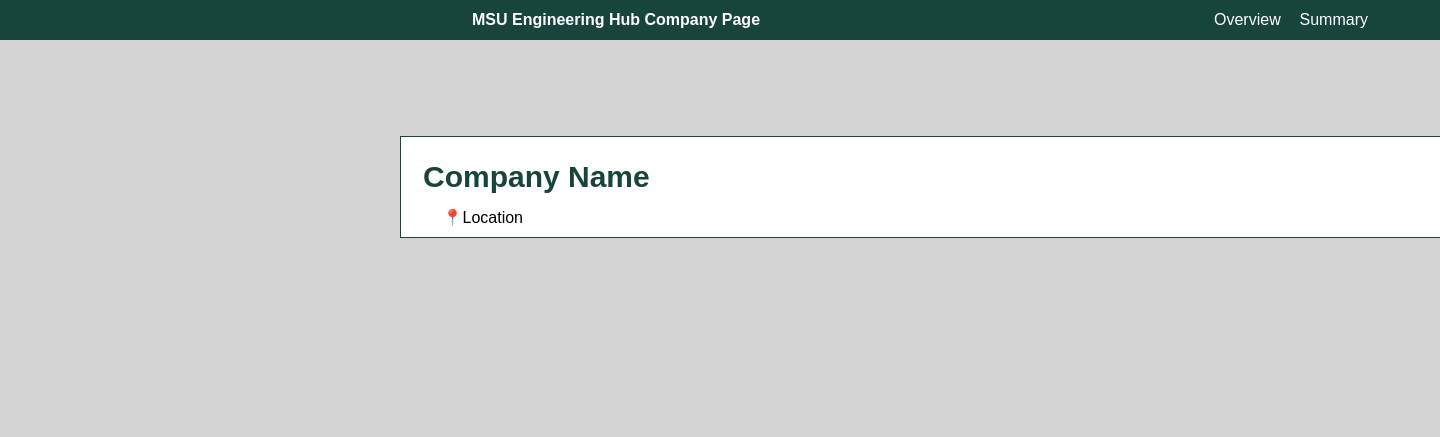
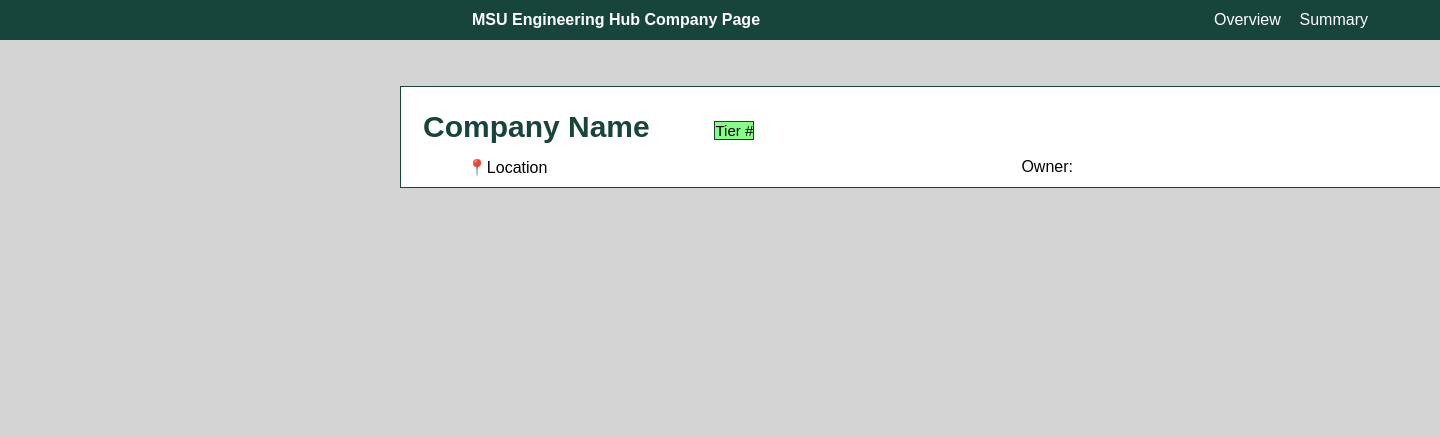
Before and after one commit to sungodemk/msu-engineering-engagement-hub, a Flask app: page /company in a window 1440 px wide. Shown: the part 64-501 px from the top of the page. Run offline with Flask 3, Linux system fonts and the light colour scheme.

Commit message:
Updated Company Page

```diff
--- a/static/css/company_page.css
+++ b/static/css/company_page.css
@@ -11,7 +11,7 @@ body {
     width: 900px;
     height: 100px;
     position: absolute;
-    top: 200px;
+    top: 150px;
     left: 400px;
 
     background-color: white;
@@ -32,7 +32,6 @@ body {
     position: relative;
     top: -10px;
     right: 50px;
-    /* right: 850px; */
 }
 
 .location {
@@ -40,6 +39,27 @@ body {
     color: black;
     position: relative;
     top: 30px;
-    right: 850px;
-    text-align: center;
+    right: 400px;
 }
+
+.tier_box {
+    background-color: rgb(135, 250, 135);
+    position: relative;
+    top: -7px;
+    right: 400px;
+    border: 1px solid #18453B;
+}
+
+.tier_text {
+    font-size: 15px;
+    color: black;
+    position: relative;
+}
+
+.owner {
+    font-size: 1.0em;
+    color: black;
+    position: relative;
+    top: 30px;
+    right: 300px;
+}
--- a/templates/company_page/company_page.html
+++ b/templates/company_page/company_page.html
@@ -24,6 +24,10 @@
 <div class="title_box">
     <div class="c_title_text">Company Name</div>
     <div class="location">📍Location</div>
+    <div class="tier_box">
+        <div class="tier_text">Tier #</div>
+    </div>
+    <div class="owner">Owner: </div>
 </div>
 <body>
 </body>
```
